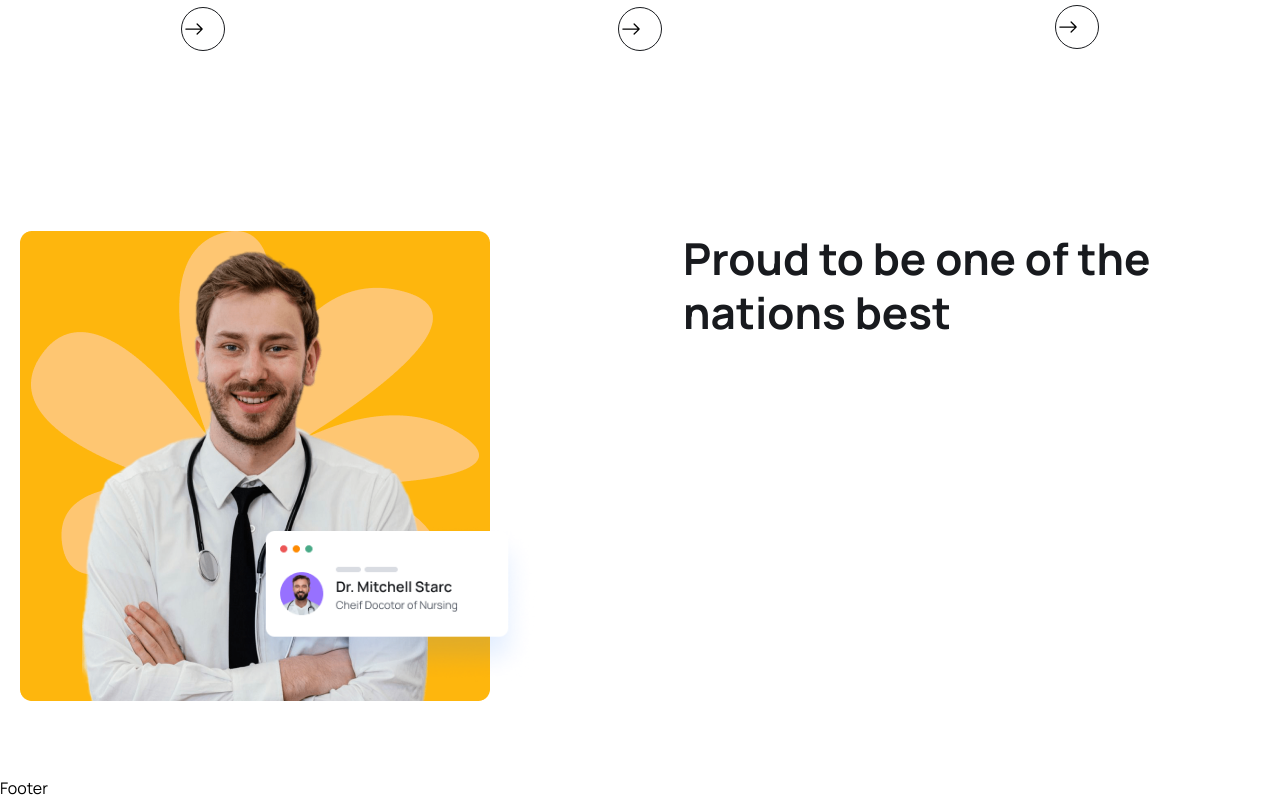
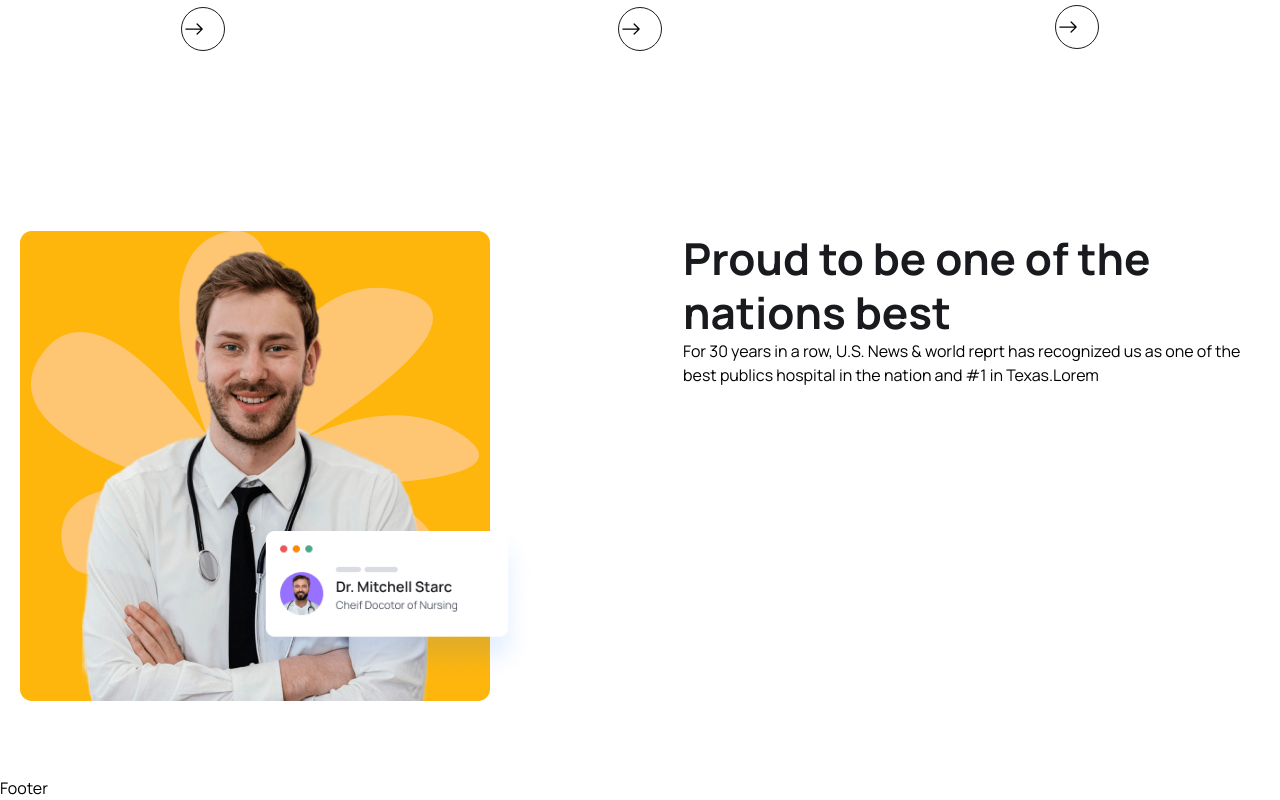
Before and after one commit to aroraadivya/Mern-Stack-Medicare, a React (Vite) app in the folder frontend/: page / in a window 1280 px wide. Shown: the part 1496-2296 px from the top of the page. Built offline with nearby package versions, Linux system fonts and the light colour scheme.

Commit message:
past updates

```diff
--- a/frontend/src/components/About/About.jsx
+++ b/frontend/src/components/About/About.jsx
@@ -17,6 +17,7 @@ const About = () => {
                 {/* about content */}
                 <div className="w-full lg:w-1/2 xl:w-[670px] order-1 lg:order-2">
                     <h2 className="heading">Proud to be one of the nations best</h2>
+                    <p>For 30 years in a row, U.S. News & world reprt has recognized us as one of the best publics hospital in the nation and #1 in Texas.Lorem</p>
                 </div>
             </div>
         </div>
```
